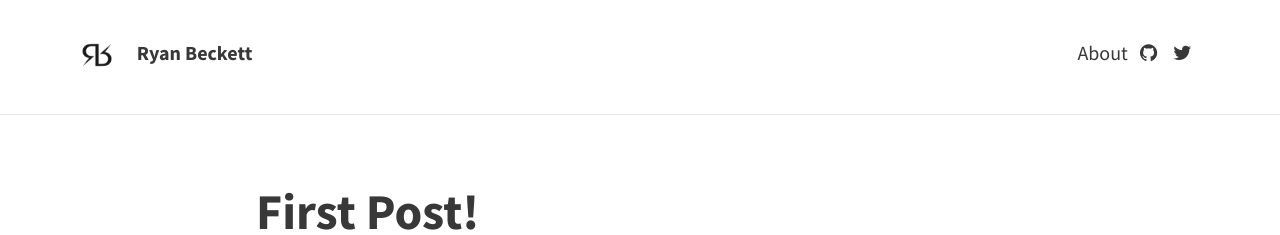
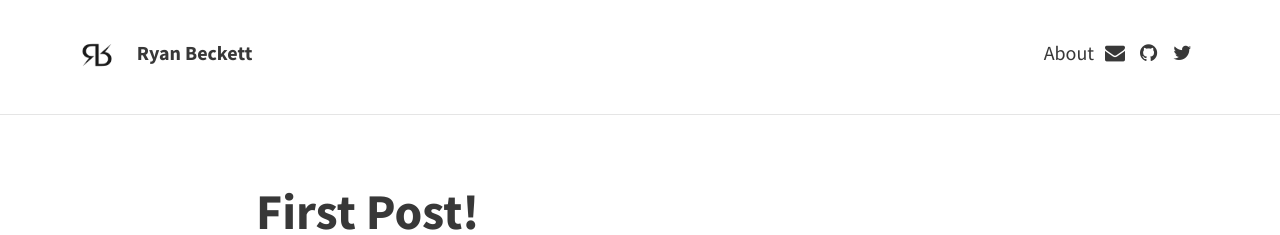
Before and after one commit to RyanBeckett/blog, a Jekyll site: the page built from index.html, in a window 1280 px wide. Shown: the top 235 px of the page. Built offline with Jekyll 4.4.1, drawn with Linux system fonts in a browser that asks for light colours; nearby versions of some CDN libraries; the list of posts is cut into pages by our own code.

Commit message:
Updated config.

```diff
--- a/_config.yml
+++ b/_config.yml
@@ -1,6 +1,6 @@
 # SITE CONFIGURATION
 baseurl: "" # the subpath of your site, e.g. /blog/
-url: "http://example.com" # the base hostname & protocol for your site
+url: "http://whoisryanbeckett.com" # the base hostname & protocol for your site
 
 # THEME-SPECIFIC CONFIGURATION
 theme:
@@ -17,7 +17,7 @@ theme:
 
   # Icons
   rss: false
-  email_address: # Full email address, e.g. "sam@example.com"
+  email_address: BeckettRyan@icloud.com
   behance:
   bitbucket:
   dribbble:
```
